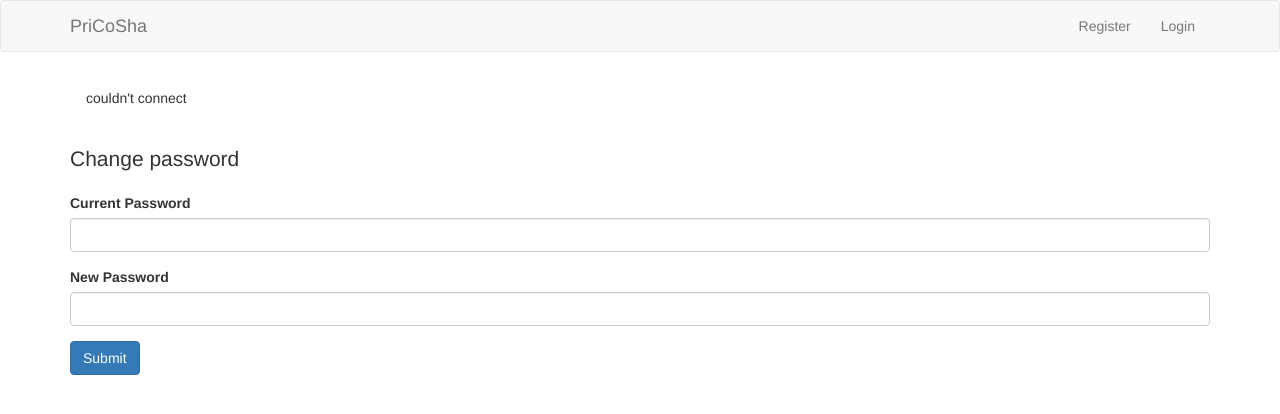
After one commit to hwwc518/PriCoSha, a Flask app: page /changePassword in a window 1280 px wide. The commit adds this page. Shown: the top 414 px of the page. Run offline with Flask 2, Linux system fonts and the light colour scheme; some libraries are stand-ins or nearby versions.

Commit message:
finished change password function

```diff
--- a/app.py
+++ b/app.py
@@ -134,8 +134,66 @@ def login():
         else:
             error = "Username not found"
             return render_template('login.html', error=error)
+            cur.close()
 
     return render_template('login.html')
+
+# class changeForm(Form):
+#     passwordNew = PasswordField('newPass', [
+#             validators.DataRequired(),
+#             validators.EqualTo('confirmNew', message='Passwords do not match'),
+#             validators.Length(min=5, max=100)
+#         ])
+#     confirmNew = PasswordField('confirmNewPass')
+
+@app.route('/changePassword', methods=['POST','GET'])
+def changePassword():
+    # passChangeForm = changeForm(request.form)
+    # if request.method == 'POST' and passChangeForm.validate():
+        # Get form fields
+    if 'logged_in' in session:
+        if request.method=='POST':
+            # Create cursor
+            cur = conn.cursor()
+
+            for key in request.form:
+                print(key)
+
+            curPass = request.form["currentPass"]
+            password_cand = request.form["newPass"]
+            password_cand = sha256_crypt.encrypt(str(password_cand))
+
+            username = session['username']
+
+            # Get users from database
+            query = cur.execute('SELECT * FROM Person WHERE username = %s',\
+                    [username])
+
+            data = cur.fetchone()
+            password = data['password']
+
+            #Compare passwords
+            if sha256_crypt.verify(curPass, password):
+                # authorized to change pass
+                cur.execute("UPDATE Person SET password=%s WHERE username=%s",\
+                        (password_cand, username))
+
+                # Commit to DB
+                conn.commit()
+
+                # Close Connection
+                cur.close()
+
+                flash("Password changed successfully", "success")
+                return redirect(url_for("dashboard"))
+
+            else:
+                error = "Incorrect password"
+                return render_template('changePassword.html', error=error)
+
+    flash("couldn't connect")
+    return render_template('changePassword.html')
+
 
 # Check for if user logged in
 def is_logged_in(f):
@@ -327,7 +385,7 @@ def groups():
 
         conn.commit()
         cursor.close()
-        flash('The friend group has been successfully added!')
+        flash('The friend group has been successfully added!', 'success')
         return redirect(url_for('dashboard'))
 
 
--- /dev/null
+++ b/templates/changePassword.html
@@ -0,0 +1,19 @@
+{% extends 'home.html' %}
+
+{% block body %}
+<p class="lead">Change password</p>
+
+<form action="/changePassword" method="POST">
+    <div class="form-group">
+        <label>Current Password</label>
+        <input type="text" name="currentPass" class="form-control">
+
+    </div>
+    <div class="form-group">
+        <label>New Password</label>
+        <input type="password" name="newPass" class="form-control">
+    </div>
+    <button type="submit" class="btn btn-primary">Submit</button>
+</form>
+
+{% endblock %}
```
Also changed, not shown: templates/change.html (deleted, +0 -29 lines), templates/dashboard.html (+10 -0 lines).
